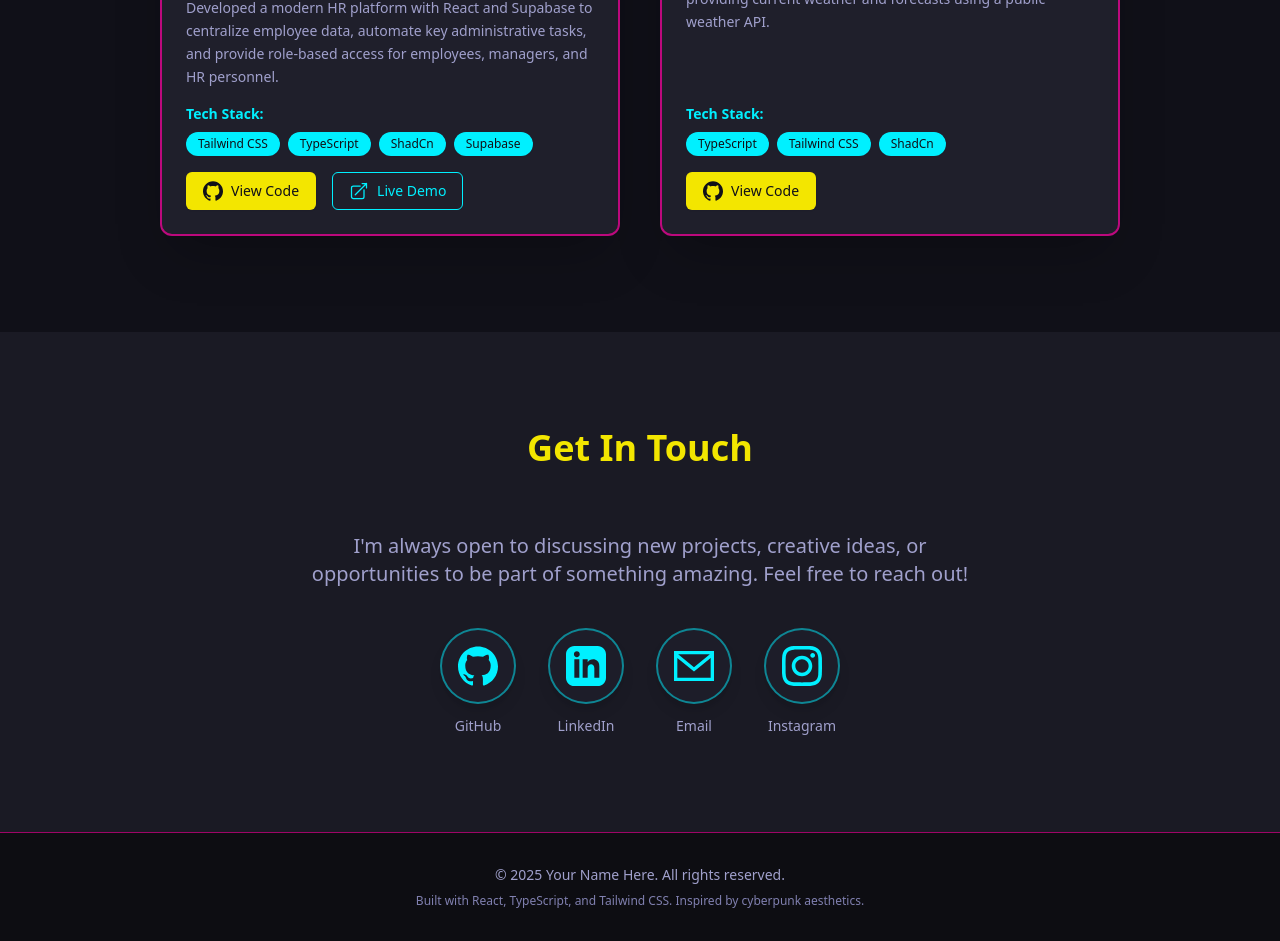
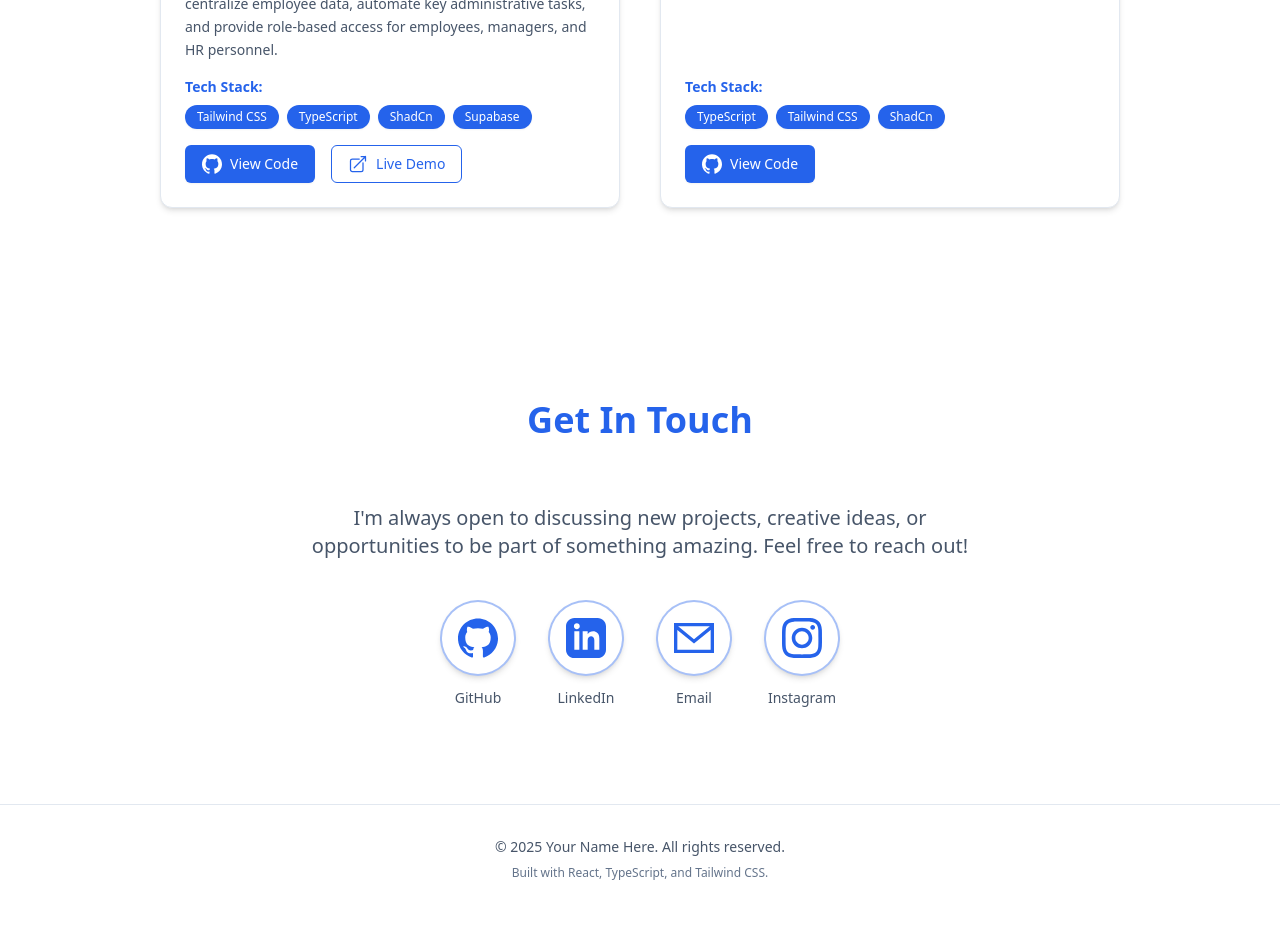
Before and after one commit to afarghanie/PortofolioWebsite, a React (Vite) app: page / in a window 1280 px wide. Shown: the part 1900-2841 px from the top of the page. After the commit the page ends 2813 px from the top, so only its background shows below. Built offline with nearby package versions, Linux system fonts and the light colour scheme.

Commit message:
turn theme color into blue and white color

```diff
--- a/App.tsx
+++ b/App.tsx
@@ -9,7 +9,7 @@ import { NAV_LINKS, PROJECTS_DATA, SOCIAL_LINKS_DATA, ABOUT_ME_TEXT } from './co
 
 const App: React.FC = () => {
   return (
-    <div className="bg-[#101018] text-[#E0E0FF] min-h-screen font-sans flex flex-col"> {/* Updated colors */}
+    <div className="bg-white text-slate-900 min-h-screen font-sans flex flex-col">
       <Header navLinks={NAV_LINKS} />
       <main className="flex-grow">
         <AboutSection id="about" title="About Me" content={ABOUT_ME_TEXT} />
--- a/components/AboutSection.tsx
+++ b/components/AboutSection.tsx
@@ -10,14 +10,14 @@ interface AboutSectionProps {
 
 const AboutSection: React.FC<AboutSectionProps> = ({ id, title, content }) => {
   return (
-    <Section id={id} title={title} className="bg-[#1A1A24]"> {/* Updated background color */}
+    <Section id={id} title={title} className="bg-white">
       <div className="text-center max-w-3xl mx-auto">
         <img
           src= {profileImage}  // Updated image path
           alt="Profile"
-          className="w-40 h-40 md:w-48 md:h-48 rounded-full mx-auto mb-8 shadow-xl border-4 border-[#00F0FF]" /* Updated border color */
+          className="w-40 h-40 md:w-48 md:h-48 rounded-full mx-auto mb-8 shadow-xl border-4 border-[#2563eb]"
         />
-        <p className="text-lg md:text-xl leading-relaxed text-[#A0A0CC] text-justify"> {/* Updated text color and added text-justify */}
+        <p className="text-lg md:text-xl leading-relaxed text-slate-600 text-justify">
           {content}
         </p>
       </div>
--- a/components/ContactSection.tsx
+++ b/components/ContactSection.tsx
@@ -12,9 +12,9 @@ interface ContactSectionProps {
 
 const ContactSection: React.FC<ContactSectionProps> = ({ id, title, socialLinks }) => {
   return (
-    <Section id={id} title={title} className="bg-[#1A1A24]"> {/* Updated background color */}
+    <Section id={id} title={title} className="bg-white">
       <div className="text-center max-w-2xl mx-auto">
-        <p className="text-lg md:text-xl mb-10 text-[#A0A0CC] leading-relaxed"> {/* Updated text color */}
+        <p className="text-lg md:text-xl mb-10 text-slate-600 leading-relaxed">
           I'm always open to discussing new projects, creative ideas, or opportunities to be part of something amazing. Feel free to reach out!
         </p>
         <div className="flex flex-wrap justify-center gap-6 md:gap-8">
@@ -25,12 +25,12 @@ const ContactSection: React.FC<ContactSectionProps> = ({ id, title, socialLinks
               target="_blank"
               rel="noopener noreferrer"
               aria-label={`My ${link.name} profile`}
-              className="group flex flex-col items-center text-[#00F0FF] hover:text-[#F3E600] transition-colors duration-300" /* Updated text colors */
+              className="group flex flex-col items-center text-[#2563eb] hover:text-slate-900 transition-colors duration-300"
             >
-              <div className="p-4 bg-[#1F1F2B]/80 group-hover:bg-[#F3E600]/20 rounded-full shadow-lg transition-all duration-300 transform group-hover:scale-110 border-2 border-[#00F0FF]/50 group-hover:border-[#F3E600]/70"> {/* Updated colors */}
-                <Icon name={link.iconName} className="w-8 h-8 md:w-10 md:h-10 text-[#00F0FF] group-hover:text-[#F3E600] transition-colors duration-300" /> {/* Updated icon colors */}
+              <div className="p-4 bg-white group-hover:bg-slate-50 rounded-full shadow-md transition-all duration-300 transform group-hover:scale-110 border-2 border-[#2563eb]/40 group-hover:border-[#2563eb]">
+                <Icon name={link.iconName} className="w-8 h-8 md:w-10 md:h-10 text-[#2563eb] group-hover:text-slate-900 transition-colors duration-300" />
               </div>
-              <span className="mt-3 text-sm font-medium text-[#A0A0CC] group-hover:text-[#F3E600] transition-colors duration-300"> {/* Updated text colors */}
+              <span className="mt-3 text-sm font-medium text-slate-600 group-hover:text-slate-900 transition-colors duration-300">
                 {link.name}
               </span>
             </a>
--- a/components/Footer.tsx
+++ b/components/Footer.tsx
@@ -5,13 +5,13 @@ const Footer: React.FC = () => {
   const currentYear = new Date().getFullYear();
 
   return (
-    <footer className="bg-[#0D0D12] text-[#A0A0CC] py-8 text-center border-t border-[#FF00A0]/60"> {/* Updated colors and added border */}
+    <footer className="bg-white text-slate-600 py-8 text-center border-t border-slate-200">
       <div className="container mx-auto px-4 sm:px-6 lg:px-8">
         <p className="text-sm">
           &copy; {currentYear} Your Name Here. All rights reserved.
         </p>
-        <p className="text-xs mt-2 text-[#8080B0]"> {/* Slightly more muted text color */}
-          Built with React, TypeScript, and Tailwind CSS. Inspired by cyberpunk aesthetics.
+        <p className="text-xs mt-2 text-slate-500">
+          Built with React, TypeScript, and Tailwind CSS.
         </p>
       </div>
     </footer>
--- a/components/Header.tsx
+++ b/components/Header.tsx
@@ -15,11 +15,11 @@ const Header: React.FC<HeaderProps> = ({ navLinks }) => {
   };
 
   return (
-    <header className="bg-[#1A1A24] text-[#F3E600] border-b border-[#FF00A0]/60 shadow-lg sticky top-0 z-50"> {/* Updated colors */}
+    <header className="bg-white text-slate-900 border-b border-slate-200 shadow-sm sticky top-0 z-50">
       <div className="container mx-auto px-4 sm:px-6 lg:px-8">
         <div className="flex items-center justify-between h-20">
           {/* Logo/Brand Name */}
-          <a href="#" className="text-2xl font-bold tracking-tight hover:text-[#00F0FF] transition-colors"> {/* Updated hover color */}
+          <a href="#" className="text-2xl font-bold tracking-tight hover:text-[#2563eb] transition-colors">
             My Portfolio
           </a>
 
@@ -29,7 +29,7 @@ const Header: React.FC<HeaderProps> = ({ navLinks }) => {
               <a
                 key={link.href}
                 href={link.href}
-                className="text-lg font-medium text-[#E0E0FF] hover:text-[#00F0FF] transition-colors px-3 py-2 rounded-md" /* Updated colors */
+                className="text-lg font-medium text-slate-700 hover:text-[#2563eb] transition-colors px-3 py-2 rounded-md"
               >
                 {link.label}
               </a>
@@ -41,7 +41,7 @@ const Header: React.FC<HeaderProps> = ({ navLinks }) => {
             <button
               onClick={toggleMobileMenu}
               aria-label="Toggle menu"
-              className="text-[#F3E600] hover:text-[#00F0FF] focus:outline-none focus:ring-2 focus:ring-inset focus:ring-white p-2 rounded-md" /* Updated colors */
+              className="text-slate-900 hover:text-[#2563eb] focus:outline-none focus:ring-2 focus:ring-inset focus:ring-[#2563eb] p-2 rounded-md"
             >
               {isMobileMenuOpen ? <Icon name="close" className="w-7 h-7" /> : <Icon name="menu" className="w-7 h-7" />}
             </button>
@@ -51,14 +51,14 @@ const Header: React.FC<HeaderProps> = ({ navLinks }) => {
 
       {/* Mobile Navigation Menu */}
       {isMobileMenuOpen && (
-        <div className="md:hidden bg-[#1A1A24] border-t border-[#FF00A0]/40"> {/* Updated colors */}
+        <div className="md:hidden bg-white border-t border-slate-200">
           <nav className="px-2 pt-2 pb-3 space-y-1 sm:px-3">
             {navLinks.map((link) => (
               <a
                 key={link.href}
                 href={link.href}
                 onClick={() => setIsMobileMenuOpen(false)} // Close menu on click
-                className="block px-3 py-2 rounded-md text-base font-medium text-[#E0E0FF] hover:bg-[#F3E600]/20 hover:text-[#00F0FF] transition-colors" /* Updated colors */
+                className="block px-3 py-2 rounded-md text-base font-medium text-slate-700 hover:bg-[#2563eb]/10 hover:text-[#2563eb] transition-colors"
               >
                 {link.label}
               </a>
--- a/components/ProjectCard.tsx
+++ b/components/ProjectCard.tsx
@@ -5,19 +5,19 @@ import Icon from './Icon'; // Assuming Icon component can render a generic link
 
 const ProjectCard: React.FC<{ project: Project }> = ({ project }) => {
   return (
-    <div className="bg-[#1F1F2B] backdrop-blur-sm rounded-xl shadow-2xl overflow-hidden transform transition-all duration-300 hover:scale-105 border-2 border-[#FF00A0]/70 flex flex-col"> {/* Updated colors */}
+    <div className="bg-white rounded-xl shadow-md overflow-hidden transform transition-all duration-300 hover:shadow-lg border border-slate-200 flex flex-col">
       {project.imageUrl && (
         <img src={project.imageUrl} alt={project.title} className="w-full h-56 object-cover" />
       )}
       <div className="p-6 flex flex-col flex-grow">
-        <h3 className="text-2xl font-semibold text-[#F3E600] mb-3">{project.title}</h3> {/* Updated text color */}
-        <p className="text-[#A0A0CC] text-sm leading-relaxed mb-4 flex-grow">{project.description}</p> {/* Updated text color */}
+        <h3 className="text-2xl font-semibold text-slate-900 mb-3">{project.title}</h3>
+        <p className="text-slate-600 text-sm leading-relaxed mb-4 flex-grow">{project.description}</p>
 
         <div className="mb-4">
-          <h4 className="text-sm font-semibold text-[#00F0FF] mb-2">Tech Stack:</h4> {/* Updated text color */}
+          <h4 className="text-sm font-semibold text-[#2563eb] mb-2">Tech Stack:</h4>
           <div className="flex flex-wrap gap-2">
             {project.techStack.map((tech) => (
-              <span key={tech} className="bg-[#00F0FF] text-[#101018] px-3 py-1 text-xs rounded-full shadow-sm"> {/* Updated colors */}
+              <span key={tech} className="bg-[#2563eb] text-white px-3 py-1 text-xs rounded-full shadow-sm">
                 {tech}
               </span>
             ))}
@@ -29,7 +29,7 @@ const ProjectCard: React.FC<{ project: Project }> = ({ project }) => {
             href={project.repoUrl}
             target="_blank"
             rel="noopener noreferrer"
-            className="inline-flex items-center justify-center px-4 py-2 border border-transparent text-sm font-medium rounded-md shadow-sm text-[#101018] bg-[#F3E600] hover:bg-[#DBD000] focus:outline-none focus:ring-2 focus:ring-offset-2 focus:ring-[#F3E600] transition-colors" /* Updated colors */
+            className="inline-flex items-center justify-center px-4 py-2 border border-transparent text-sm font-medium rounded-md shadow-sm text-white bg-[#2563eb] hover:bg-[#1e40af] focus:outline-none focus:ring-2 focus:ring-offset-2 focus:ring-[#2563eb] transition-colors"
           >
             <Icon name="github" className="w-5 h-5 mr-2" />
             View Code
@@ -39,7 +39,7 @@ const ProjectCard: React.FC<{ project: Project }> = ({ project }) => {
               href={project.liveUrl}
               target="_blank"
               rel="noopener noreferrer"
-              className="inline-flex items-center justify-center px-4 py-2 border border-[#00F0FF] text-sm font-medium rounded-md text-[#00F0FF] bg-transparent hover:bg-[#00F0FF]/20 focus:outline-none focus:ring-2 focus:ring-offset-2 focus:ring-[#00F0FF] transition-colors" /* Updated colors */
+              className="inline-flex items-center justify-center px-4 py-2 border border-[#2563eb] text-sm font-medium rounded-md text-[#2563eb] bg-transparent hover:bg-[#2563eb]/10 focus:outline-none focus:ring-2 focus:ring-offset-2 focus:ring-[#2563eb] transition-colors"
             >
               <svg xmlns="http://www.w3.org/2000/svg" fill="none" viewBox="0 0 24 24" strokeWidth={1.5} stroke="currentColor" className="w-5 h-5 mr-2"><path strokeLinecap="round" strokeLinejoin="round" d="M13.5 6H5.25A2.25 2.25 0 003 8.25v10.5A2.25 2.25 0 005.25 21h10.5A2.25 2.25 0 0018 18.75V10.5m-10.5 6L21 3m0 0h-5.25M21 3v5.25" /></svg>
               Live Demo
--- a/components/ProjectsSection.tsx
+++ b/components/ProjectsSection.tsx
@@ -12,7 +12,7 @@ interface ProjectsSectionProps {
 
 const ProjectsSection: React.FC<ProjectsSectionProps> = ({ id, title, projects }) => {
   return (
-    <Section id={id} title={title} className="bg-[#101018]"> {/* Updated background color */}
+    <Section id={id} title={title} className="bg-white">
       {projects.length > 0 ? (
         <div className="grid grid-cols-1 md:grid-cols-2 lg:grid-cols-2 gap-8 md:gap-10">
           {projects.map((project) => (
@@ -20,7 +20,7 @@ const ProjectsSection: React.FC<ProjectsSectionProps> = ({ id, title, projects }
           ))}
         </div>
       ) : (
-        <p className="text-center text-lg text-[#A0A0CC]">No projects to display yet. Check back soon!</p> /* Updated text color */
+        <p className="text-center text-lg text-slate-600">No projects to display yet. Check back soon!</p>
       )}
     </Section>
   );
--- a/components/Section.tsx
+++ b/components/Section.tsx
@@ -15,7 +15,7 @@ const Section: React.FC<SectionProps> = ({
   title,
   children,
   className = '',
-  titleClassName = 'text-[#F3E600]', /* Updated default title color */
+  titleClassName = 'text-[#2563eb]',
   contentClassName = ''
 }) => {
   return (
--- a/index.html
+++ b/index.html
@@ -24,7 +24,7 @@
 </script>
 <link rel="stylesheet" href="/index.css">
 </head>
-<body class="bg-[#101018]"> {/* Updated background color */}
+<body class="bg-white text-slate-900">
   <noscript>You need to enable JavaScript to run this app.</noscript>
   <div id="root"></div>
   <script type="module" src="/index.tsx"></script>
--- /dev/null
+++ b/vite-env.d.ts
@@ -0,0 +1 @@
+/// <reference types="vite/client" />
```
Also changed, not shown: src/types/images.d.ts (added, +14 -0 lines).
